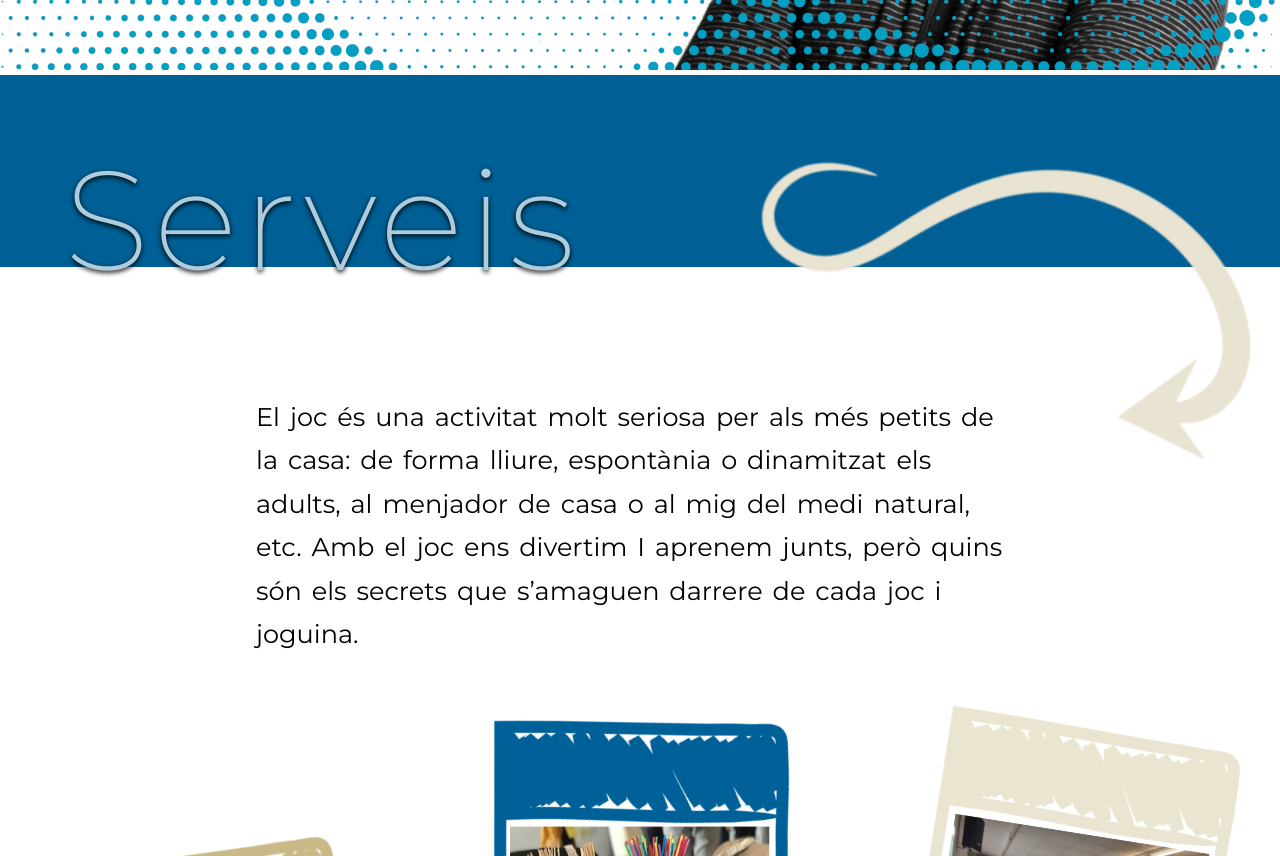
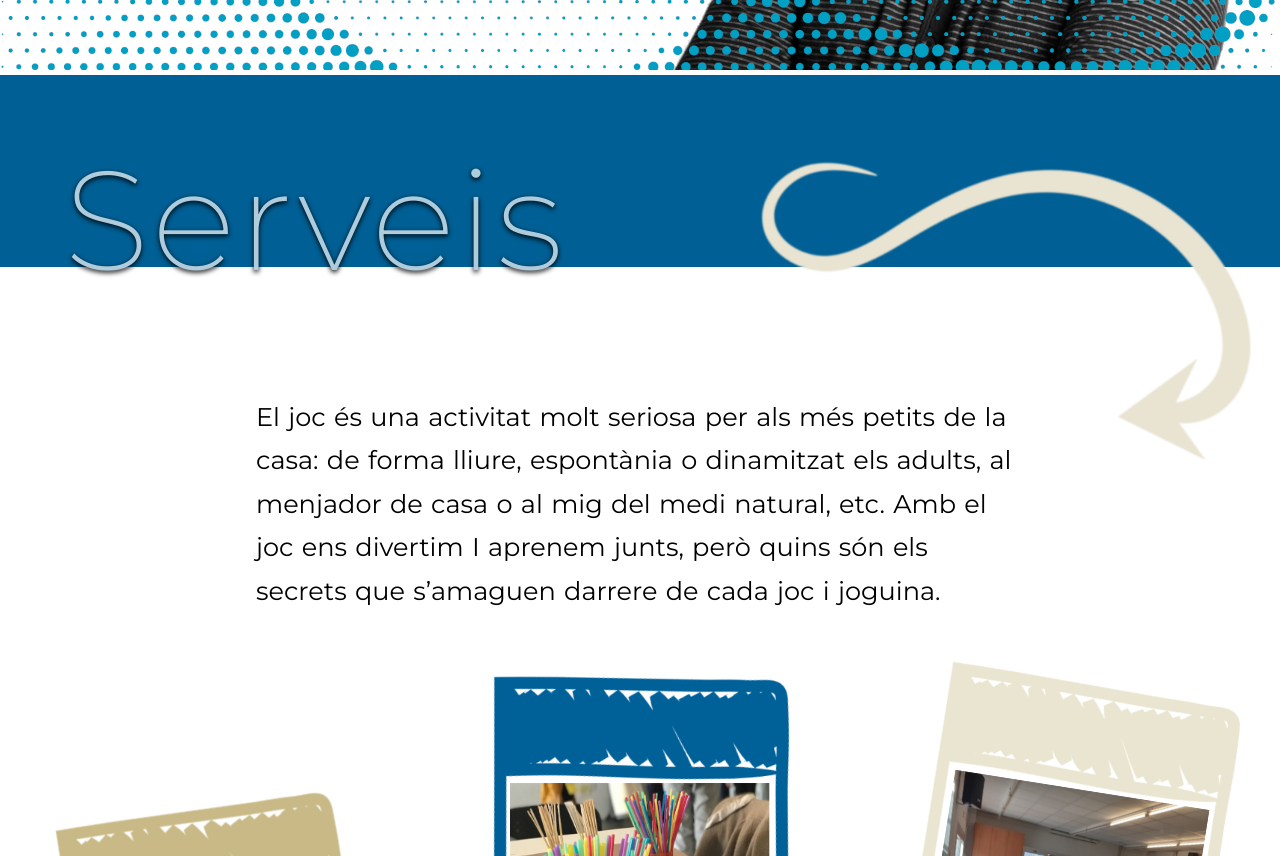
Before and after one commit to devlitus/vite-roger, a React (Vite) app: page / in a window 1280 px wide. Shown: the part 700-1556 px from the top of the page. Built offline with nearby package versions, Linux system fonts and the light colour scheme; a web font is replaced by a local one.

Commit message:
Styles component
modify styles  title and new transition hover card Polaroid

```diff
--- a/src/pages/home/home.css
+++ b/src/pages/home/home.css
@@ -42,7 +42,7 @@
   color: var(--quaternaryColor);
   top: 5vw;
   left: 5vw;
-  letter-spacing: 5px;
+  letter-spacing: 3px;
   text-shadow: 0 2px 5px #000;
 }
 .home-content {
@@ -51,8 +51,9 @@
 }
 .home-content-text {
   margin-top: 10vw;
+  width: 45ch;
   font-size: clamp(1rem, 2vw, 3rem);
-  word-spacing: 0.2rem;
+  word-spacing: 0.1rem;
   line-height: 1.7;
 }
 .home-polaroid {
@@ -66,14 +67,26 @@
   justify-self: center;
   transform: rotate(-9deg);
   margin-left: 1rem;
+  transition: all ease 0.5s;
+}
+.polaroidClar:hover {
+  transform: scale(1.1);
 }
 .polaroidBlue {
   justify-self: center;
+  transition: all ease 0.5s;
+}
+.polaroidBlue:hover {
+  transform: scale(1.1);
 }
 .polaroidWhite {
   justify-self: center;
   transform: rotate(9deg);
   margin-right: 1rem;
+  transition: all ease 0.5s;
+}
+.polaroidWhite:hover {
+  transform: scale(1.1);
 }
 .home-title {
   margin: 9vw 0 2rem 0;
@@ -127,6 +140,7 @@
     width: calc(100% - 15vw);
   }
   .home-content-text {
+    width: 27ch;
     line-height: 1.3;
   }
 
```
